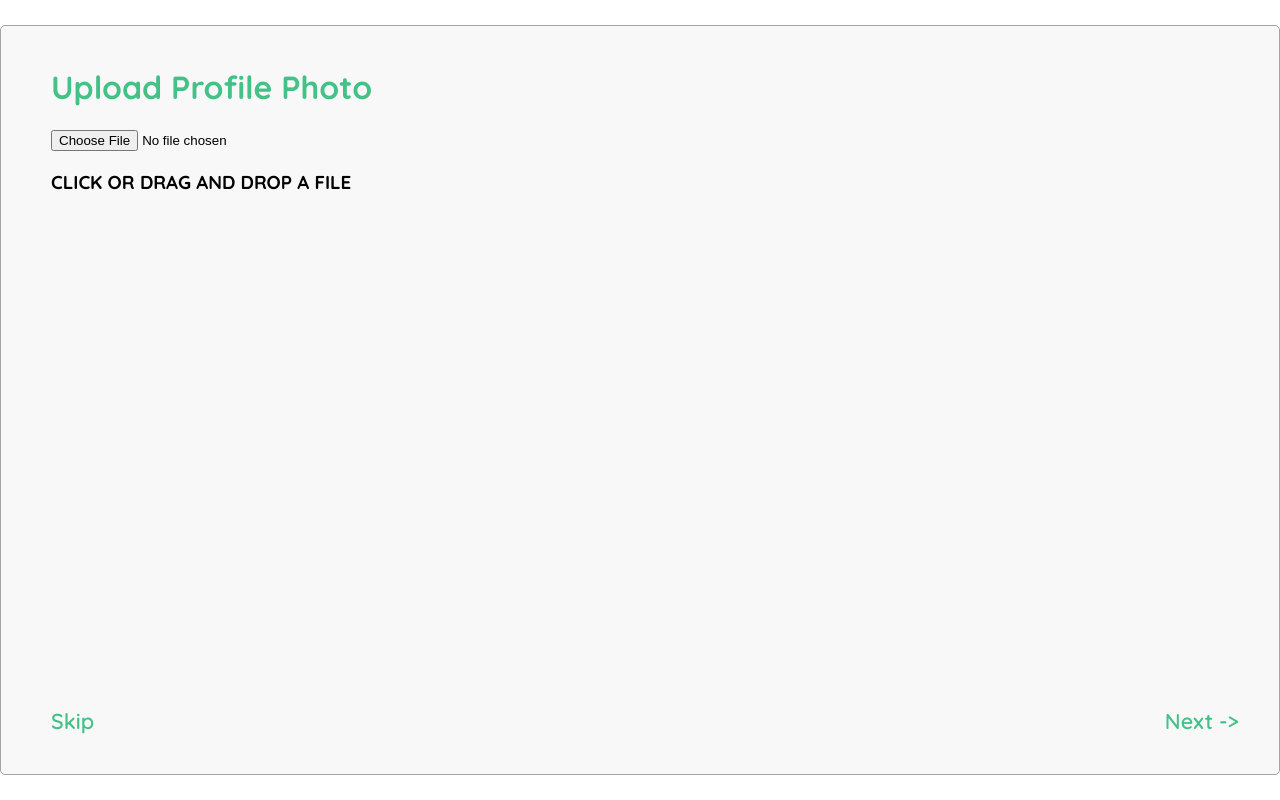
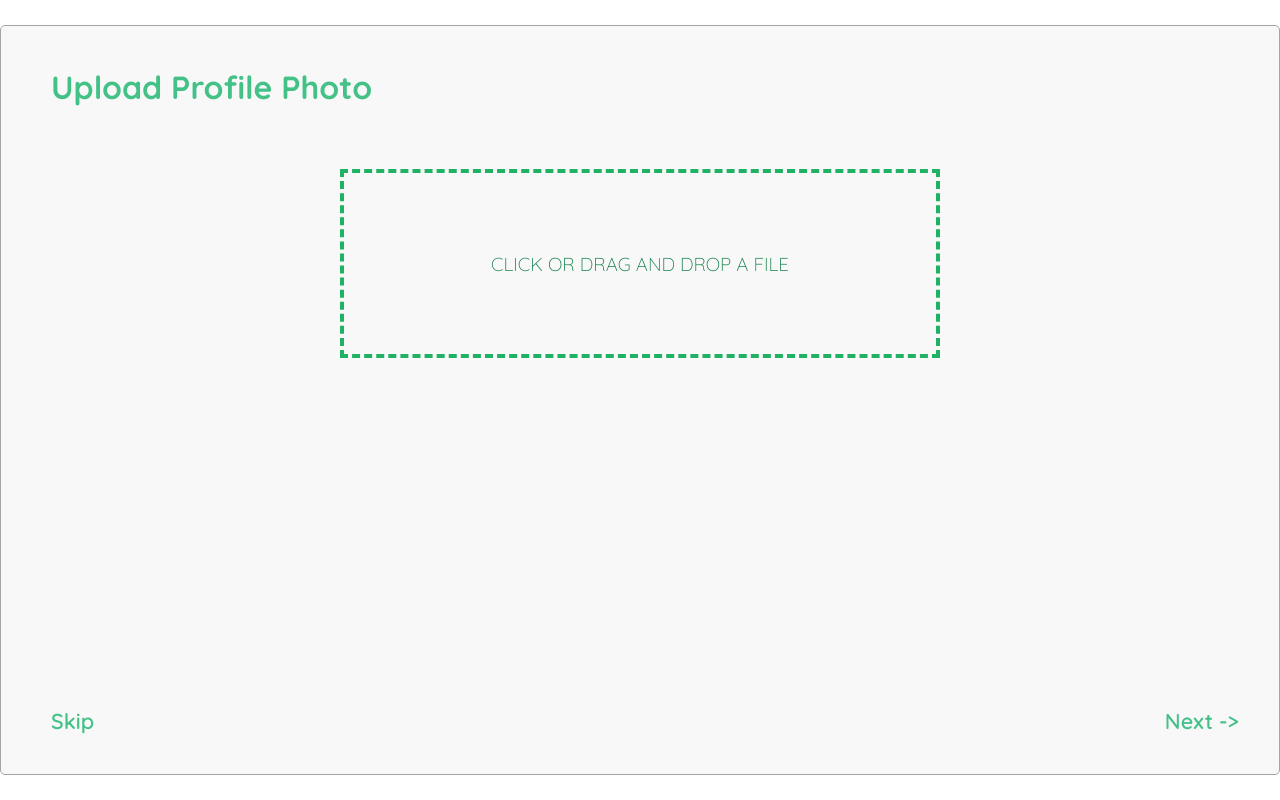
Before and after one commit to malak-joumaa/Homemade, a React (Create React App) app in the folder frontend/: page /profile-photo in a window 1280 px wide. Built offline with nearby package versions, Linux system fonts and the light colour scheme.

Commit message:
Frontend: Styling file and button inputs

```diff
--- a/frontend/src/index.css
+++ b/frontend/src/index.css
@@ -165,3 +165,71 @@ a:link, a:visited{
 .follow-up-div a:last-of-type{
   right: 40px;
 }
+
+/* Uploading Profile Photo */
+
+.file-upload {
+  width: 600px;
+  margin: 0 auto;
+  padding: 20px;
+}
+
+.file-upload-content {
+  text-align: center;
+}
+
+.file-upload-input {
+  position: absolute;
+  margin: 0;
+  padding: 0;
+  width: 100%;
+  height: 100%;
+  outline: none;
+  opacity: 0;
+  cursor: pointer;
+}
+
+.image-upload-wrap {
+  margin-top: 20px;
+  border: 4px dashed #1FB264;
+  position: relative;
+}
+
+.image-upload-wrap:hover {
+  background-color: #ACDAC5;
+  border: 4px dashed #ffffff;
+}
+
+.file-upload h3 {
+  text-align: center;
+  font-weight: 100;
+  color: #15824B;
+  padding: 60px 0;
+}
+
+.file-upload-image {
+  max-height: 450px;
+  max-width: 450px;
+  padding: 20px;
+}
+
+.remove-image-btn {
+  width: 200px;
+  color: #fff;
+  background: #43C187;
+  border: none;
+  padding: 10px;
+  border-radius: 4px;
+  font-size: 1.1em;
+  font-weight: 500;
+  white-space: nowrap;
+  overflow: hidden;
+  text-overflow: ellipsis;
+}
+
+.remove-image-btn:hover {
+  background: rgb(226, 48, 48);
+  color: #ffffff;
+  transition: all .2s ease;
+  cursor: pointer;
+}
```
